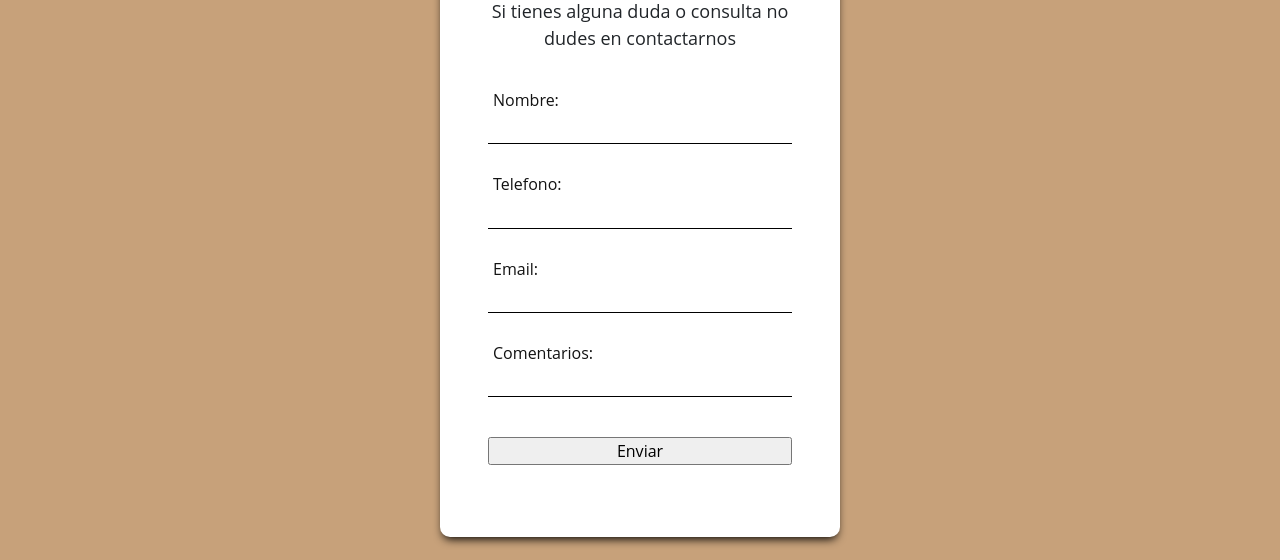
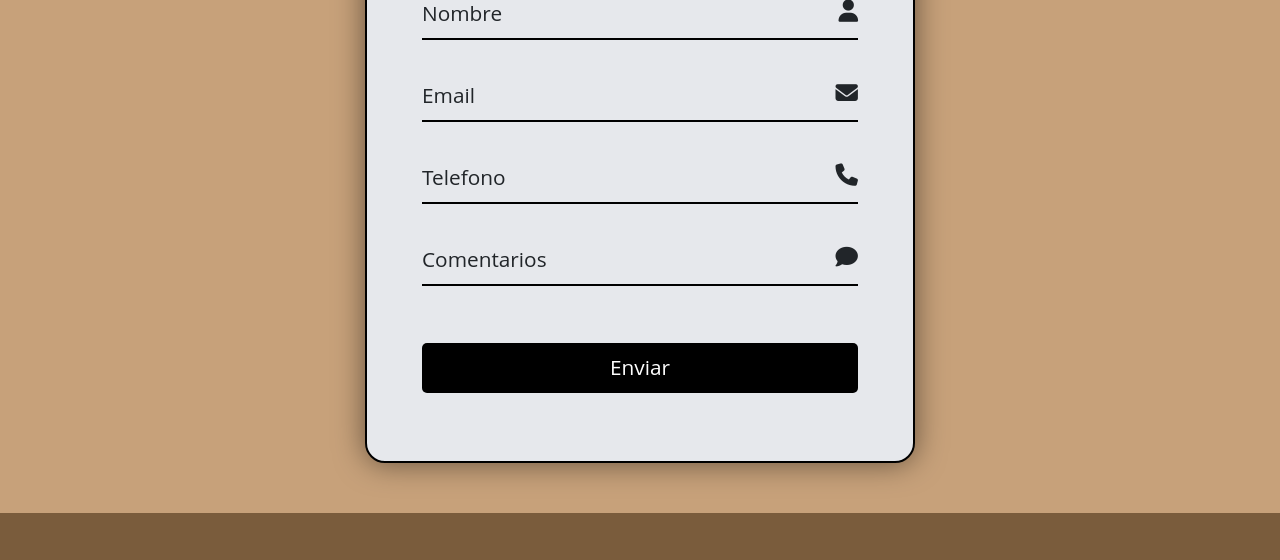
Before and after one commit to jefersonIWNL/PF-Aguirre, a website: page pages/contacto.html in a window 1280 px wide. Shown: the part 464-1024 px from the top of the page. Drawn offline with nearby package versions, Linux system fonts and the light colour scheme; a web font is replaced by a local one.

Commit message:
cambios-contacto

```diff
--- a/css/estilo.css
+++ b/css/estilo.css
@@ -383,52 +383,85 @@ h1 {
 
 
 /*Diseño para la pagina de contacto*/
+.containerPadre{
+  width: 100%;
+  display: flex;
+  justify-content: center;
+}
 .containerForm {
-  display: flex;
-  min-height: 100vh;
+  margin: 30px 0;
+  padding: 20px 55px;
+  position: relative;
+  background:#E6E8EC;
+  backdrop-filter: blur(20px);
+  border-radius: 20px;
+  box-shadow: 0 0 30px rgb(0, 0, 0, .5);
+  width: 550px;
+  height: 630px;
+  border: solid 2px #000;
+  overflow: hidden;
   font-family: 'Open Sans', sans-serif;
 }
-.form {
-  background-color: white;
-  margin: auto;
-  width: 90%;
-  max-width: 400px;
-  padding: 4.5em 3em;
-  border-radius: 10px;
-  box-shadow: 0 5px 10px -3px black;
+.form__fondo{
+  height: 100%;
+  display: flex;
+  flex-direction: column;
+}
+.form__fondo h2{
+  font-size: 2.5rem;
   text-align: center;
+  margin: 35px 0 20px 0;
 }
-.form__title {
-  font-size: 2.1rem;
-  margin-bottom: 0.5em;
+.form__fondo .contenedor__input{
+  position: relative;
+  width: 100%;
+  height: 50px;
+  border-bottom: 2px solid #000;
+  margin: 32px 0;
 }
-.form__paragraph {
-  font-weight: 500;
-  font-size: 18px;
-}
-.form__container {
-  margin-top: 3em;
-  display: grid;
-  gap: 2.5em;
-}
-.form__group {
-  position: relative;
-}
-.form__input {
+.form__fondo .contenedor__input input{
   width: 100%;
-  font-size: 1rem;
-  padding: 0.6em 0.3em;
+  height: 100%;
+  background: transparent;
   border: none;
   outline: none;
-  border-bottom: 1px solid;
-  font-family: Arial, Helvetica, sans-serif;
+  font-size: 1em;
+  padding: 0 35px 0 5px;
 }
-.form__label {
-  color: rgb(19, 19, 19);
+.form__fondo .contenedor__input label{
   position: absolute;
-  top: 0;
-  left: 5px;
-  transform: translateY(-12px);
+  left: 0;
+  top: 50%;
+  transform: translateY(-50%);
+  font-size: 1.3em;
+  font-weight: 500;
+  transition: all .4s ease;
+  pointer-events: none;
+}
+.form__fondo .contenedor__input .form__icon{
+  font-size: 1.4em;
+  position: absolute;
+  right: 0;
+  bottom: 10px;
+}
+.form__fondo .contenedor__input input:focus~label,
+.form__fondo .contenedor__input input:valid~label{
+  top: -5px;
+}
+.btn__enviar{
+  margin-top: 25px;
+  cursor: pointer;
+  width: 100%;
+  height: 50px;
+  border: none;
+  outline: none;
+  border-radius: 5px;
+  background-color: #000;
+  color: #fff;
+  font-size: 1.3em;
+}
+.btn__enviar:hover{
+  box-shadow: 0 1px 10px #000;
 }
 
 
--- a/pages/contacto.html
+++ b/pages/contacto.html
@@ -52,38 +52,36 @@
         </h1>
     </header>
     <hr>
-    <main class="containerForm">
-      <form class="form">
-        <h2 class="form__title">Contactanos</h2>
-        <p class="form__paragraph">Si tienes alguna duda o consulta no dudes en contactarnos</p>
+    <main class="containerPadre">
+      <div class="containerForm">
+        <div class="form__fondo">
+          <h2>Contactanos</h2>
+          <form action="#">
+            <div class="contenedor__input">
+              <input type="name" required>
+              <label for="#">Nombre</label>
+              <span class="form__icon"><i class="fa-solid fa-user"></i></span>
+            </div>
+            <div class="contenedor__input">
+              <input type="email" required>
+              <label for="#">Email</label>
+              <span class="form__icon"><i class="fa-solid fa-envelope"></i></span>
+            </div>
+            <div class="contenedor__input">
+              <input type="text" required>
+              <label for="#">Telefono</label>
+              <span class="form__icon"><i class="fa-solid fa-phone"></i></span>
+            </div>
+            <div class="contenedor__input">
+              <input type="text" required>
+              <label for="#">Comentarios</label>
+              <span class="form__icon"><i class="fa-solid fa-comment"></i></span>
+            </div>
 
-        <div class="form__container">
-          <div class="form__group">
-            <input type="text" id="name" class="form__input">
-            <label for="name" class="form__label">Nombre:</label>
-            <span class="form__line"></span>
-          </div>
-          <div class="form__group">
-            <input type="text" id="number" class="form__input">
-            <label for="number" class="form__label">Telefono:</label>
-            <span class="form__line"></span>
-          </div>
-          <div class="form__group">
-            <input type="text" id="mail" class="form__input">
-            <label for="mail" class="form__label">Email:</label>
-            <span class="form__line"></span>
-          </div>
-          <div class="form__group">
-            <input type="text" id="comment" class="form__input">
-            <label for="comment" class="form__label">Comentarios:</label>
-            <span class="form__line"></span>
-          </div>
-
-
-          <input type="submit" class="form__submit" value="Enviar">
-
+            <button type="submit" class="btn__enviar">Enviar</button>
+          </form>
         </div>
-      </form>
+      </div>
 
     </main>
 
```
